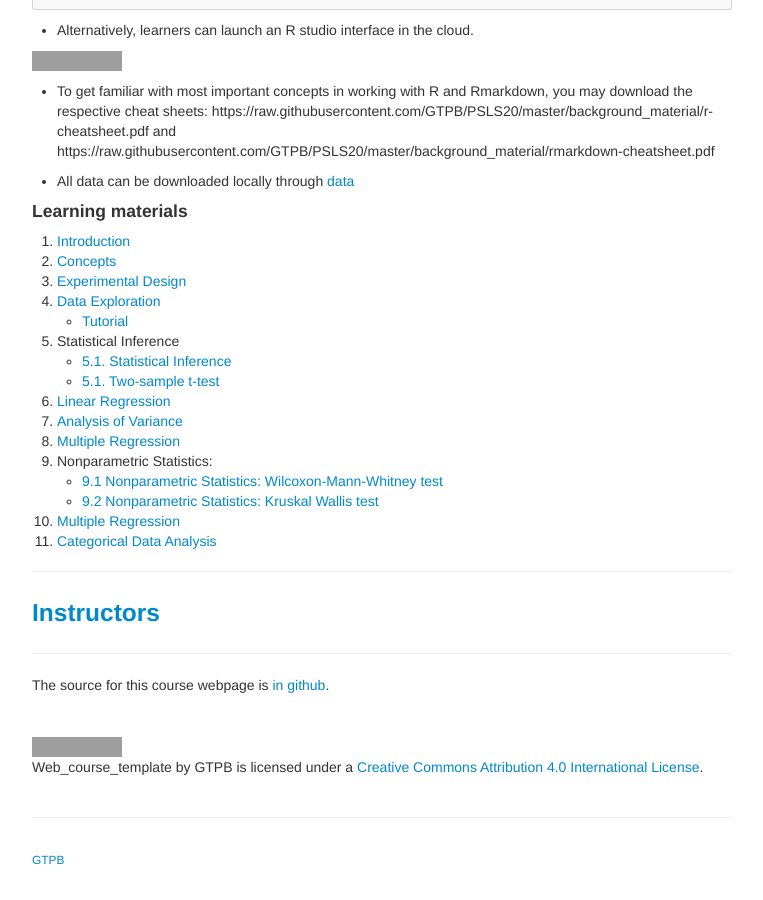
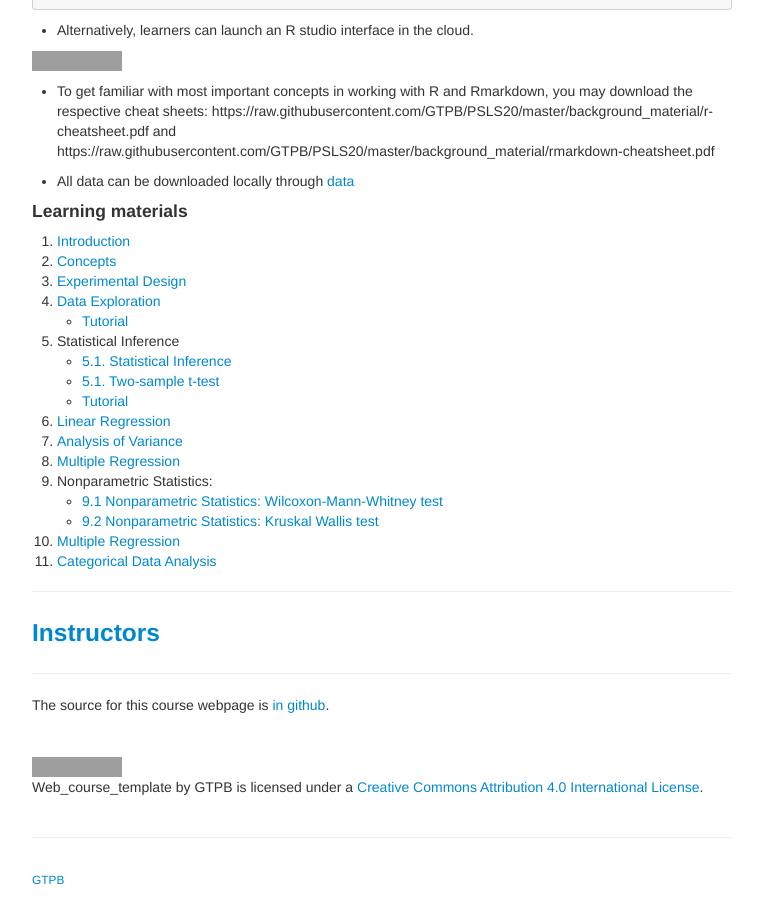
Before and after one commit to GTPB/PSLS20, a Jekyll site: the page built from index.md, in a window 1280 px wide and 900 px high, scrolled down 1443 px. Shown: the whole window, without its empty margins (258-1021 px from the left). Built offline with Jekyll 4.4.1, drawn with Linux system fonts in a browser that asks for light colours; grey boxes are pictures that could not be loaded.

Commit message:
Add 05.md to index

```diff
--- a/index.md
+++ b/index.md
@@ -98,6 +98,7 @@ and https://raw.githubusercontent.com/GTPB/PSLS20/master/background_material/rma
 5. Statistical Inference
     - [5.1. Statistical Inference](pages/05-statisticalInference.html)
     - [5.1. Two-sample t-test](pages/05-statisticalInference-twosampleT.html)
+    - [Tutorial](pages/05statisticlInference.md)
 6. [Linear Regression](pages/06-linearRegression.html)
 7. [Analysis of Variance](pages/07-Anova.html)
 8. [Multiple Regression](pages/08-MultipleRegression.html)
```
